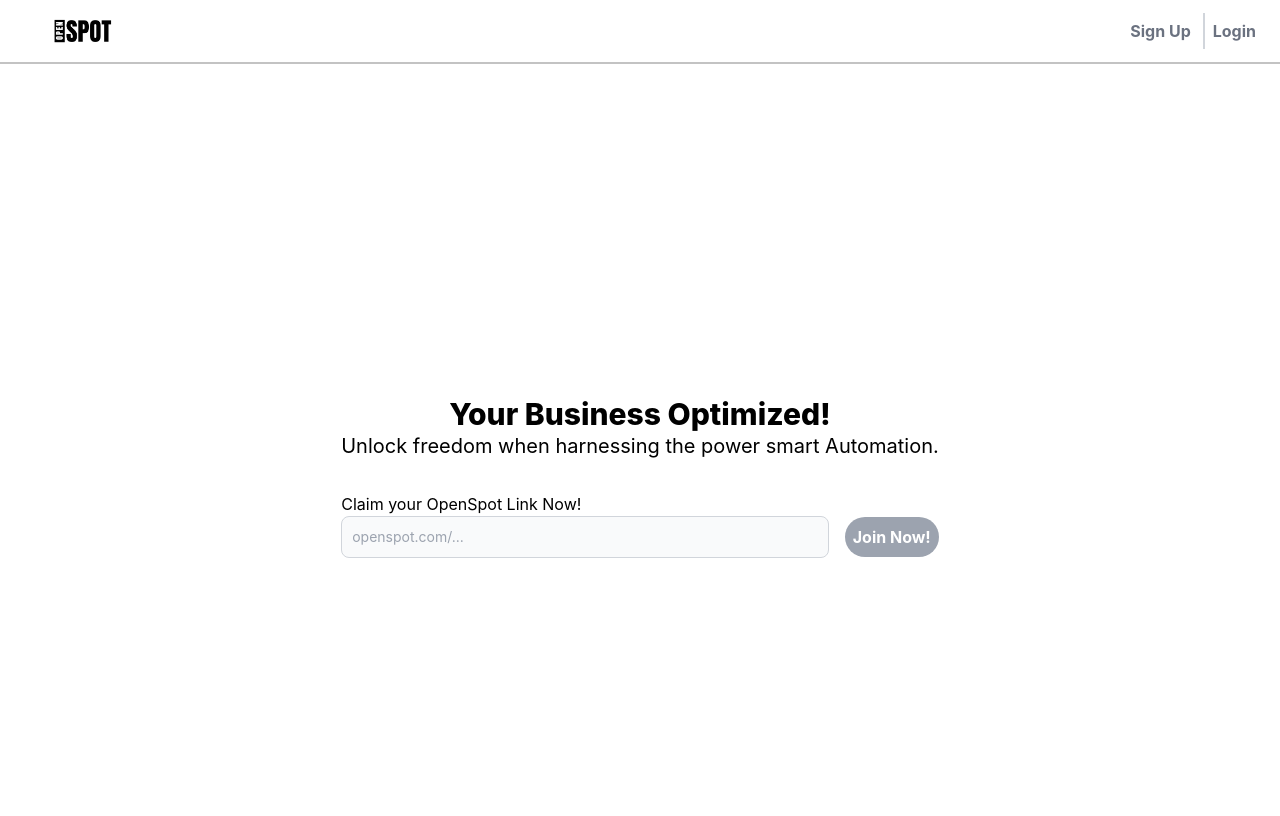
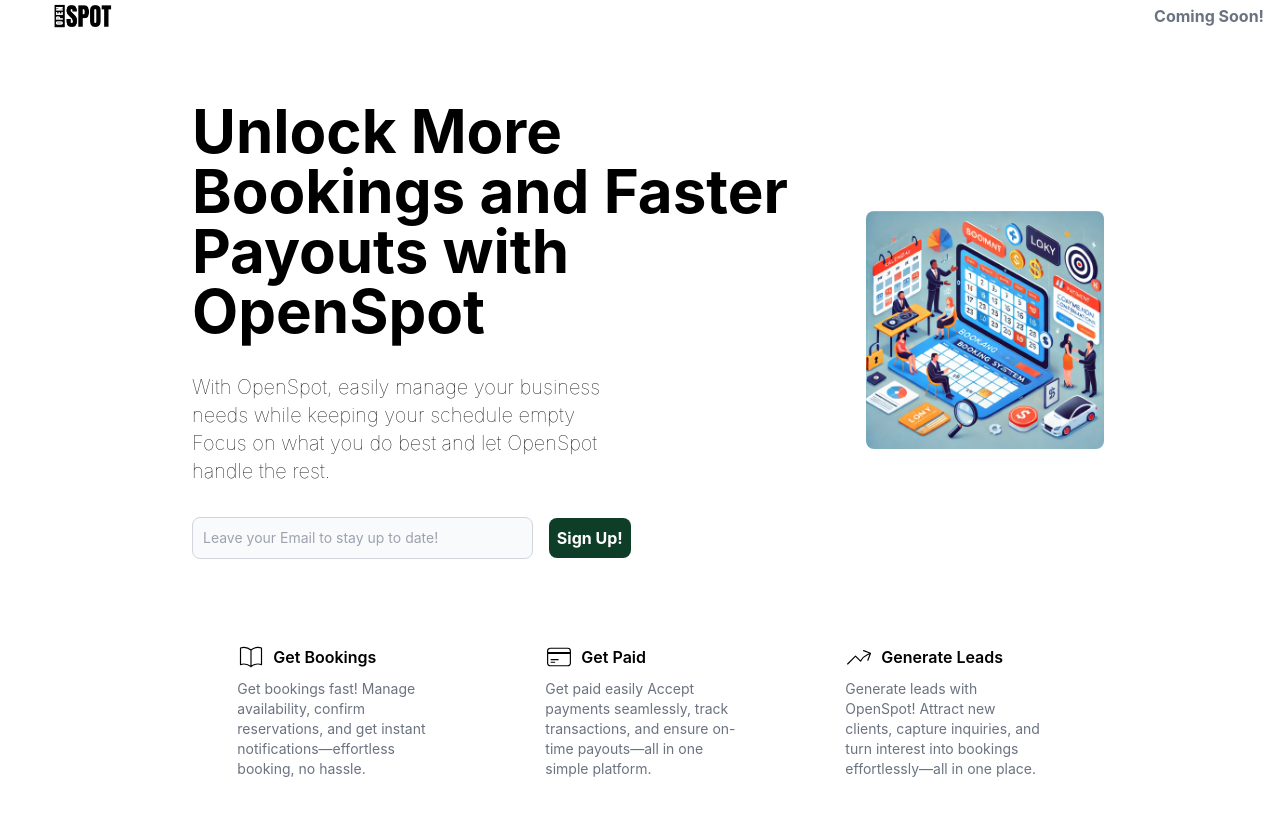
Before and after one commit to SpectrumSftwr/OpenSpot, a React (Create React App) app in the folder src/openspot/: page / in a window 1280 px wide. Shown: the top 816 px of the page. Built offline with nearby package versions, Linux system fonts and the light colour scheme; no server answers.

Commit message:
Completed Landing Page Ready for Prod Environment

```diff
--- a/src/openspot/src/components/navbar.tsx
+++ b/src/openspot/src/components/navbar.tsx
@@ -29,7 +29,7 @@
   }
 
   return (
-      <div className='flex flex-row justify-between font-bold p-2 border-[#C3C3C3] border-b-2 items-center h-16 bg-white'>
+      <div className='flex flex-row justify-between font-bold p-2 items-center h-[calc(4vh)] bg-white'>
         <div>
           <img src='/OpenSpot.png' alt='Open Spot Logo' className='h-8 ml-10' onClick={() => handleNavigateToHome()}/>
         </div>
@@ -44,17 +44,20 @@
               </div>
             </div>
           :
-            <div>
-              {/* What to show when signed out*/}
-              <div className='p-2 divide-x-2 border-1 rounded-lg border-brand-400 divide-gray-300 text-gray-500'>
-                <Link to={"/sign-up"} className='p-2 pl-2 pr-2 mr-1 hover:text-black'>
-                  Sign Up
-                </Link>
-                <Link to={"/sign-in"} className='p-2 pl-2 pr-2 hover:text-black'>
-                  Login
-                </Link>
-              </div>
+            <div className='p-2 text-gray-500'>
+              Coming Soon!
             </div>
+            //<div>
+            //  {/* What to show when signed out*/}
+            //  <div className='p-2 divide-x-2 border-1 rounded-lg border-brand-400 divide-gray-300 text-gray-500'>
+            //    <Link to={"/sign-up"} className='p-2 pl-2 pr-2 mr-1 hover:text-black'>
+            //      Sign Up
+            //    </Link>
+            //    <Link to={"/sign-in"} className='p-2 pl-2 pr-2 hover:text-black'>
+            //      Login
+            //    </Link>
+            //  </div>
+            //</div>
         }
       </div>
   )
--- a/src/openspot/src/routes/index.tsx
+++ b/src/openspot/src/routes/index.tsx
@@ -1,3 +1,4 @@
+import { ArrowTrendingUpIcon, BookOpenIcon, CreditCardIcon, CurrencyDollarIcon } from "@heroicons/react/24/outline";
 import React, { useState } from "react"
 import { useNavigate } from "react-router-dom";
 import httpService from "../services/http.service";
@@ -6,9 +7,9 @@
 
   const navigate = useNavigate();
   const [availableUsername, setAvailableUsername] = useState(true);
-  const [validUsername, setValidUsername] = useState(false);
+  const [validUsername, setValidUsername] = useState(true);
   const [username, setUsername] = useState("");
-
+  const [email, setEmail] = useState('');
   /**
    * Checks if the user is availableUsername
    */
@@ -42,51 +43,106 @@
   }
 
   const navigateToSignUp = () => {
+    // Until OpenSpot is Ready just route people to the Survery.
+    let url = `https://docs.google.com/forms/d/e/1FAIpQLSfZh6_af3aFrWK7SWhNrE8ZG82TW48QspPcwbAC1z1cZfnCJQ/viewform?usp=pp_url&entry.2065356908=${email}&entry.590981021=${email}`
+    window.location.href = url;
+
+
     // Validate Username meets requirements.
-    if (!username || username.length < 6 || !availableUsername)  {
-      return;
-    }
-
-    // navigate user to signup page with username set.
-    navigate(`/sign-up?username=${username}`)
+    //if (!username || username.length < 6 || !availableUsername)  {
+    //  return;
+    //}
+    //
+    //// navigate user to signup page with username set.
+    ////navigate(`/sign-up?username=${username}`)
 
   }
 
   return (
-    <div className="flex flex-col justify-evenly items-center h-screen">
-      <div className="">
-        <div className="text-center">
-          <div className="text-3xl font-extrabold">
-            Your Business Optimized!
+    <div className="flex flex-col justify-between items-center w-full h-screen">
+      <div></div>
+      {/*Main Content Area*/}
+      <div className="flex flex-row w-3/4 justify-between p-4">
+        <div className="flex flex-col p-4">
+          <div className="font-bold text-6xl whitespace-normal mr-8">
+            Unlock More Bookings and Faster Payouts with OpenSpot
           </div>
-          <div className="text-xl font-normal">
-            Unlock freedom when harnessing the power smart Automation.
+          <div className="font-thin text-xl whitespace-normal w-2/3 mt-8">
+            With OpenSpot, easily manage your business needs while keeping your schedule empty
+            Focus on what you do best and let OpenSpot handle the rest.
           </div>
-          <div className="flex flex-col text-start mt-8 h-10">
-            <span className="mr-4">
-              Claim your OpenSpot Link Now!
-            </span>
-            { !availableUsername ?
-              <span className="self-end">Username already taken.</span>
-              : null}
-            <form onSubmit={()=> navigateToSignUp()} className="flex">
+          <form onSubmit={()=> navigateToSignUp()} className="flex flex-row justify-center mt-8 items-center w-2/3">
             <input
               className={!availableUsername ? "input-primary border-red-500": "input-primary"}
               type="text"
               id="username"
-                placeholder="openspot.com/..."
-                onChange={(val) => checkUserAvailable(val)}
+              placeholder="Leave your Email to stay up to date!"
+              onChange={(e) => setEmail(e.target.value)}
             />
             <button type="submit"
-                className={`ml-4 w-fit bg-brand-800 text-white font-bold p-2 rounded-full self-center text-center whitespace-nowrap
+              className={`ml-4 w-fit bg-brand-800 text-white font-bold p-2 rounded-lg self-center text-center whitespace-nowrap
                         ${!availableUsername && "bg-red-500"} ${!validUsername && 'bg-gray-400'}`}
             >
-                Join Now!
+              Sign Up!
             </button>
           </form>
         </div>
+        <div className="flex flex-col justify-center items-center w-2/3">
+          <img src="/AI_gen_img.webp" className="rounded-lg" alt="Displays OpenSpots UI"/>
         </div>
       </div>
+      {/* Feature Area*/}
+      <div className="flex flex-row w-2/3 justify-between p-4">
+        <div className="w-1/4 pr-2 pl-2">
+          <div className="flex flex-row text-center items-center">
+            <span>
+              <BookOpenIcon className="w-7 h-7 font-thin mr-2 stroke-[1px]" />
+            </span>
+            <span className="font-semibold">
+              Get Bookings
+            </span>
+          </div>
+          <div className="text-sm text-gray-500 mt-2">
+              Get bookings fast!
+              Manage availability, confirm reservations,
+              and get instant notifications—effortless booking, no hassle.
+          </div>
+        </div>
+        <div className="w-1/4 pl-2">
+          <div className="flex flex-row text-center items-center">
+            <span>
+              <CreditCardIcon className="w-7 h-7 font-thin mr-2 stroke-[1px]" />
+            </span>
+            <span className="font-semibold">
+              Get Paid
+            </span>
+          </div>
+          <div className="text-sm text-gray-500 mt-2">
+            Get paid easily
+            Accept payments seamlessly, track transactions,
+            and ensure on-time payouts—all in one simple platform.
+          </div>
+        </div>
+        <div className="w-1/4 pr-2">
+          <div className="flex flex-row text-center items-center">
+            <span>
+              <ArrowTrendingUpIcon className="w-7 h-7 font-thin mr-2 stroke-[1px]" />
+            </span>
+            <span className="font-semibold">
+              Generate Leads
+            </span>
+          </div>
+          <div className="text-sm text-gray-500 mt-2">
+            Generate leads with OpenSpot!
+            Attract new clients, capture inquiries, and turn interest into bookings
+            effortlessly—all in one place.
+          </div>
+        </div>
+      </div>
+      {/* Feature Area*/}
+      <div>
+      </div>
+
     </div>
   )
 }
```
Also changed, not shown: src/openspot/public/AI_gen_img.webp (added). Lines whose indentation alone changed are shown as unchanged.
